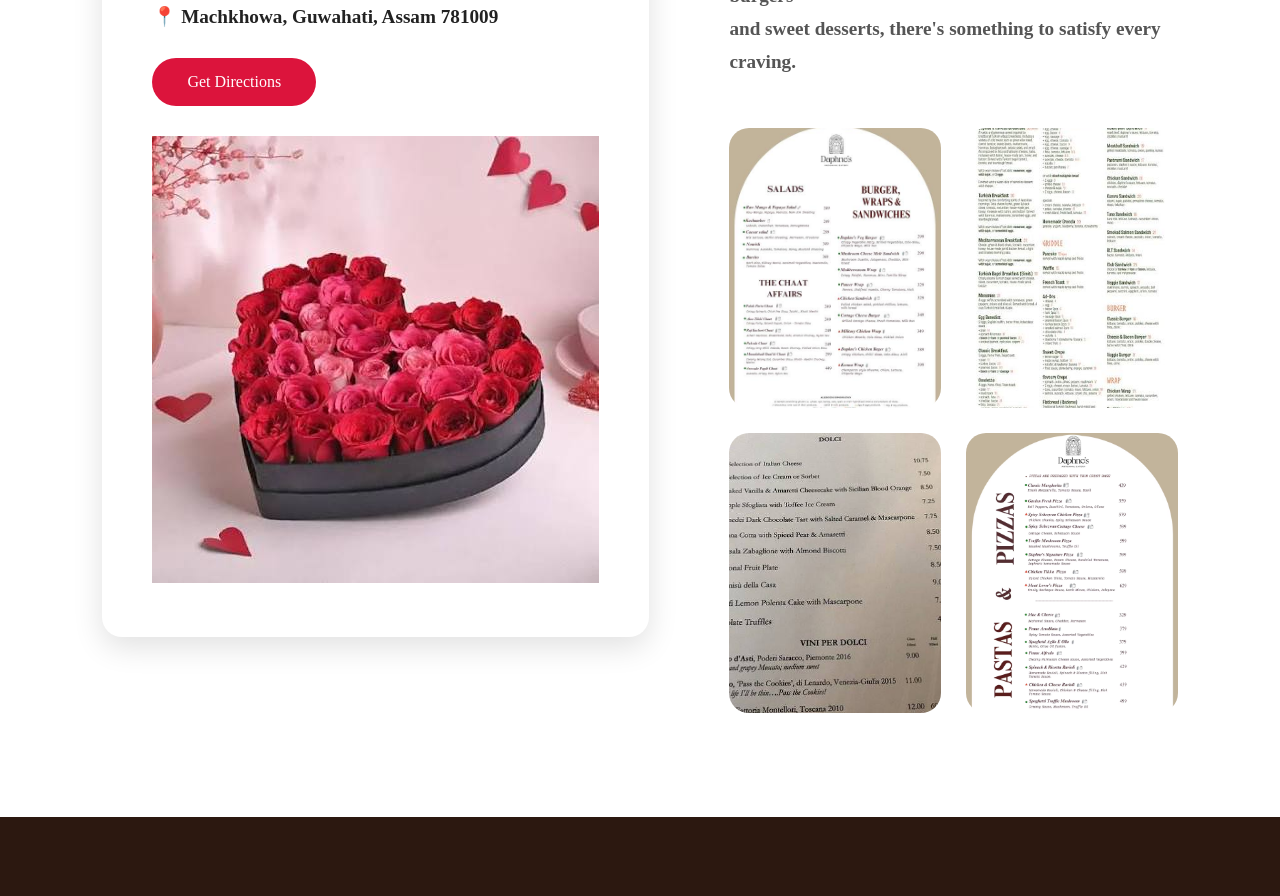
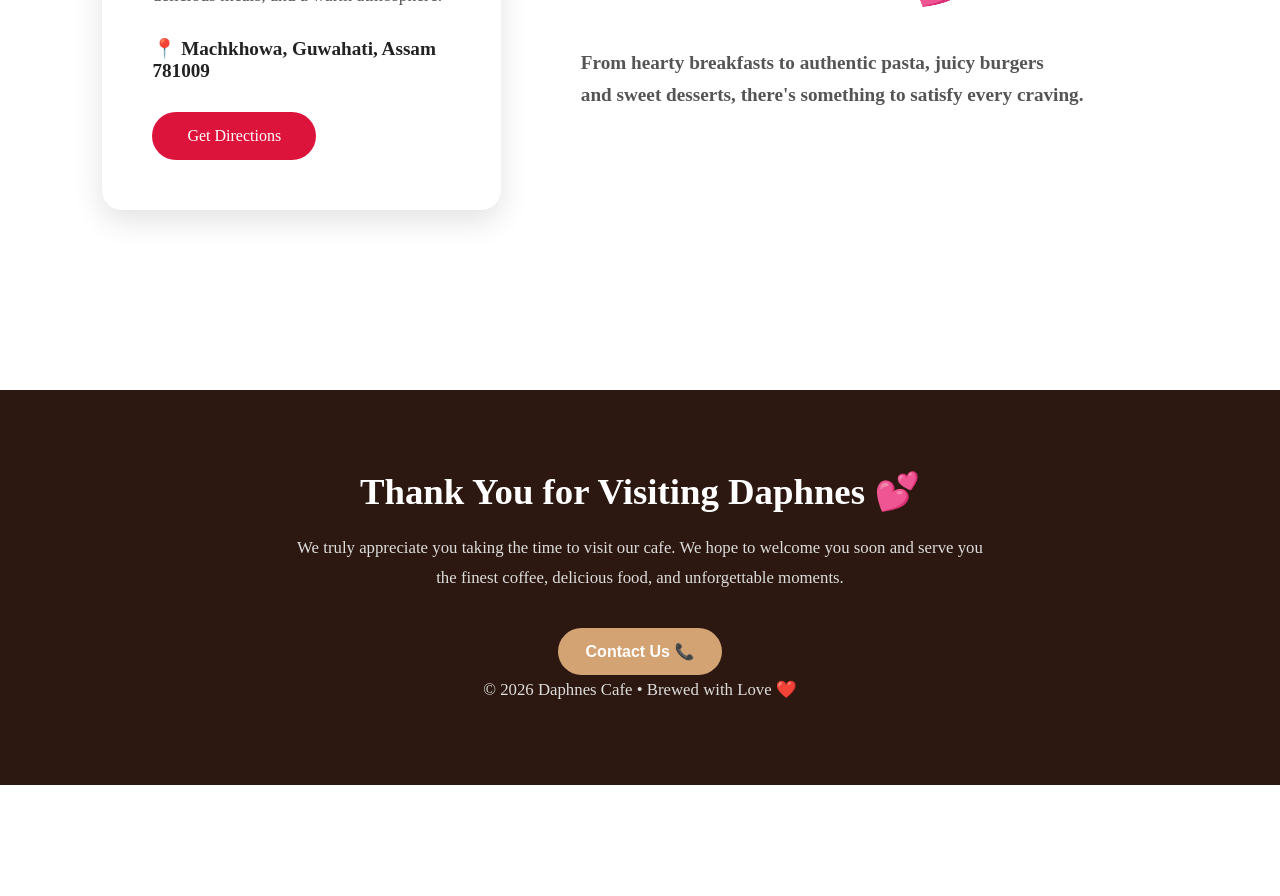
Before and after one commit to upadhyayakundan326-png/daphnes, a Next.js app: page /menu in a window 1280 px wide. Shown: the part 260-1156 px from the top of the page. After the commit the page ends 1045 px from the top, so only its background shows below. Built offline with nearby package versions, Linux system fonts and the light colour scheme.

Commit message:
import next image

```diff
--- a/app/menu/page.jsx
+++ b/app/menu/page.jsx
@@ -1,5 +1,6 @@
 
 import "./menu.css"
+import Image from "next/image"
 
 export default function Menu(){
     return(
@@ -22,7 +23,7 @@ export default function Menu(){
   >
     Get Directions
   </a>
-  <img src="/rose.jpg" alt="rose"></img>
+  <image src="/rose.jpg" alt="rose"/>
 </div>
 
         <div className="joined">
@@ -36,13 +37,13 @@ export default function Menu(){
 
     <div className="under">
 
-<img src="/burger.jpg"alt="menu"></img>
+<image src="/burger.jpg"alt="menu"/>
 
-<img src="/breakfast.jpg"alt="menu"></img>
+<image src="/breakfast.jpg"alt="menu"/>
 
-<img src="/dolci.jpg"alt="menu"></img>
+<image src="/dolci.jpg"alt="menu"/>
 
-<img src="/pasta.avif"alt="menu"></img>
+<image src="/pasta.avif"alt="menu"/>
 </div>
     </div>
 
--- a/components/hero/features.jsx
+++ b/components/hero/features.jsx
@@ -28,7 +28,7 @@ export default function(){
   </div>
 
   <div className="about-image">
-    <img src="/coffe.jpg" alt="Coffee" />
+    <image src="/coffe.jpg" alt="Coffee" />
   </div>
 
 </section>
--- a/components/hero/gallery.jsx
+++ b/components/hero/gallery.jsx
@@ -1,4 +1,5 @@
 import "./gallery.css"
+import Image from "next/image";
 export default function Gallery(){
     const gallery = [
   {
@@ -76,7 +77,7 @@ return(
      <div className="gallery-container">
      {gallery.map((ga,id)=>(
         <div className="gallery-cards"key={id}>
-              <img src={ga.image}></img>
+              <image src={ga.image}/>
               <p>{ga.title}</p>
 
             </div>
--- a/components/hero/hero.jsx
+++ b/components/hero/hero.jsx
@@ -8,7 +8,7 @@ function Hero(){
 return(
 <section className="hero1">
 
-  <img src="/daphnes.webp" alt="coffee" className="img" />
+  <image src="/daphnes.webp" alt="coffee" className="img" />
 
   <div className="hero-content">
      <h1 className="welcome"> Welocome to <strong className="strong">Daphnes</strong></h1>
--- a/components/hero/review.jsx
+++ b/components/hero/review.jsx
@@ -1,4 +1,5 @@
 import "./review.css";
+import Image from "next/image";
 
 export default function Review() {
 
@@ -86,7 +87,7 @@ const reviews = [
 Our guests enjoy the perfect blend of great taste, cozy ambience, and memorable moments.
 Every visit brings us closer to creating a better cafe experience.</h2>
 
-     <img src="daphnes2.0.avif" alt="daphnes" ></img>
+     <image src="daphnes2.0.avif" alt="daphnes" />
         </div>
      <div className="container">
       {reviews.map((user,id)=>(
```
